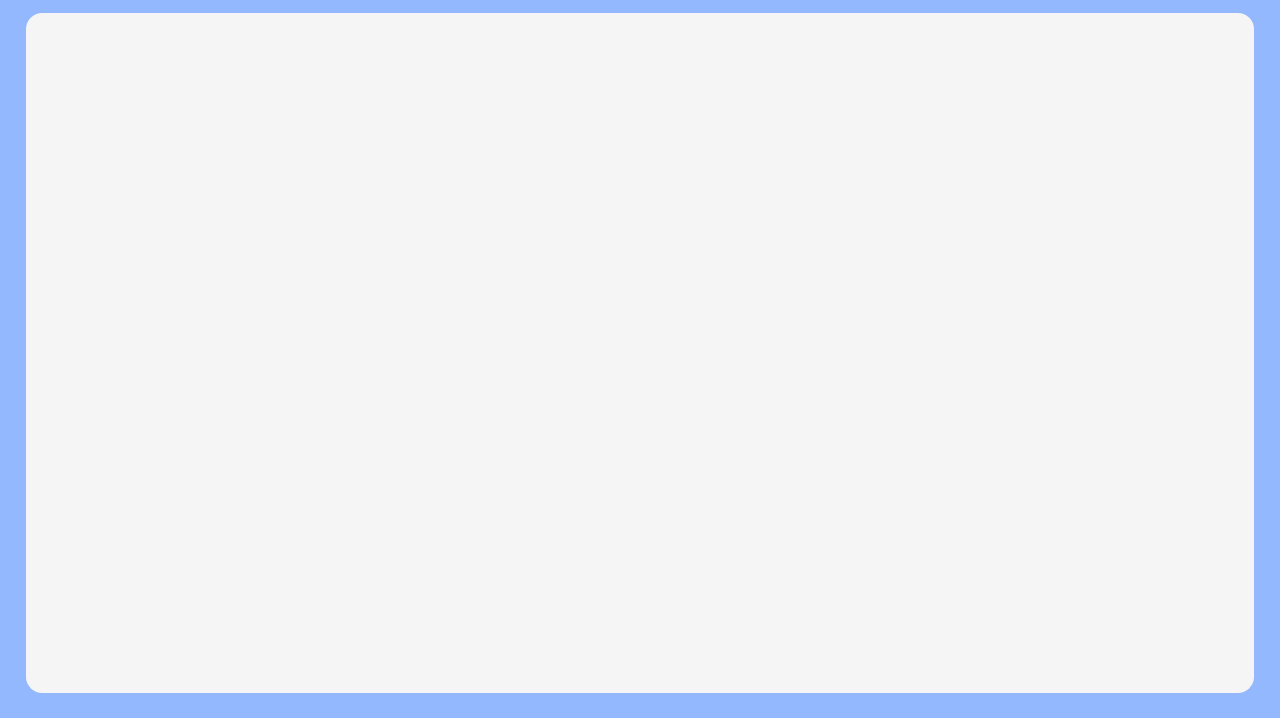
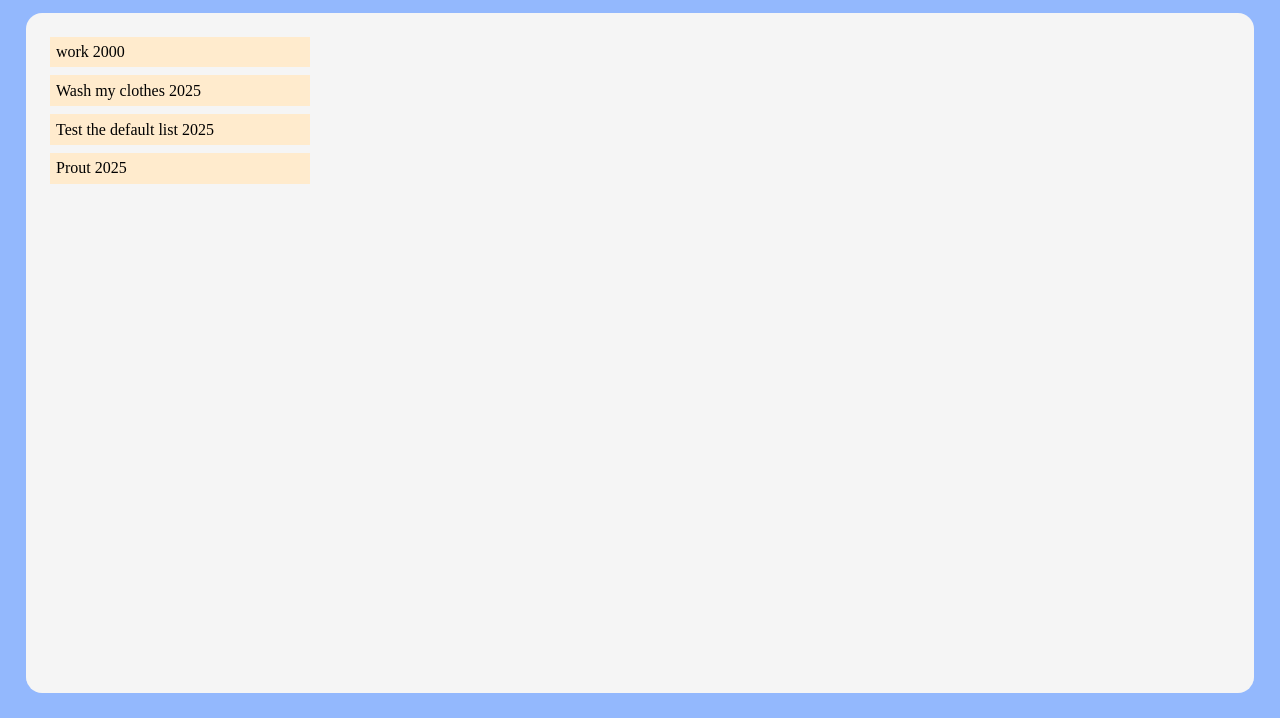
Before and after one commit to oBanton26/todo-list, a website built with webpack: page src/template.html in a window 1280 px wide. Shown: the part 82-800 px from the top of the page. Built offline with nearby package versions, Linux system fonts and the light colour scheme.

Commit message:
Build the first DOM functions to display todos
It's just a first draft for now, I needed to experiment with the ESM
thing to import the defautlList into DOMlogic. In the end really, all
applogic will be imported into DOMlogic and then DOMlogic into index.

```diff
--- a/src/DOMlogic.js
+++ b/src/DOMlogic.js
@@ -0,0 +1,15 @@
+import { defaultList , createTodo } from "./applogic";
+
+function createTodoEl(todo){
+    const todoEl = document.createElement("div")
+    todoEl.className = "todo";
+    todoEl.textContent = todo.title + " " + todo.dueDate.getFullYear();
+    return todoEl;
+}
+
+export function initialDisplay(){
+    const todoListContainer = document.querySelector("#todo-list-container");
+    for(let todo of defaultList.array){
+        todoListContainer.appendChild(createTodoEl(todo));
+    };
+};
--- a/src/index.js
+++ b/src/index.js
@@ -1,11 +1,12 @@
 import "./styles.css";
-import { createTodo, defaultList, createList} from "./applogic";
+import { createTodo , createList} from "./applogic";
+import { initialDisplay } from "./DOMlogic.js";
 
 const firstTodo = createTodo("work", "i just need to work duh", new Date(2000, 5, 26), 1);
 const firstList = createList("My first list");
-createTodo("Wash my clothes", "it's self explanatory", new Date(), 2);
+firstList.addTodo(createTodo("Wash my clothes", "it's self explanatory", new Date(), 2));
 createTodo("Test the default list", "it's self explanatory again", new Date(), 2);
 createTodo("Prout");
 firstList.addTodo(firstTodo);
-console.log(defaultList);
-console.log(firstList);
+
+initialDisplay();
--- a/src/styles.css
+++ b/src/styles.css
@@ -15,9 +15,16 @@ h1 {
     font-size: 2rem;
 }
 
-.todo-list-container {
+#todo-list-container {
     background-color: whitesmoke;
     height: 85vh;
     border-radius: 2vh;
     padding: 2vh;
 }
+
+.todo {
+    margin: 0.5rem;
+    padding: 0.4rem;
+    background-color: blanchedalmond;
+    width: 260px;
+}
--- a/src/template.html
+++ b/src/template.html
@@ -7,8 +7,8 @@
 </head>
 <body>
     <h1>Todo List</h1>
-    <p class="todo-list-container">
+    <div id="todo-list-container">
 
-    </p>
+    </div>
 </body>
 </html>
```
